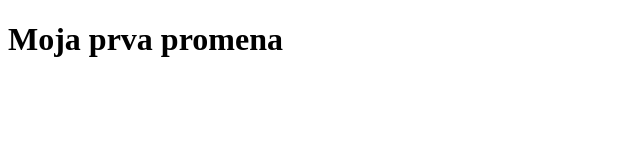
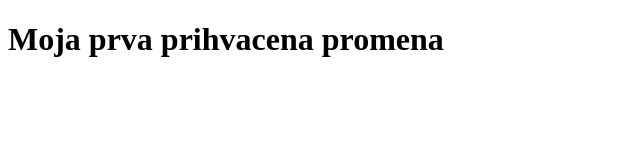
Before and after one commit to Branislava92/openProject, a plain HTML site: page index.html in a window 1280 px wide. Shown: the whole page, without its empty margins (0-640 px from the left). Drawn offline with Linux system fonts and the light colour scheme.

Commit message:
Update index.html

```diff
--- a/index.html
+++ b/index.html
@@ -4,6 +4,6 @@
 	<title>Moj prvi projekat</title>
 </head>
 <body>
-<h1>Moja prva promena</h1>
+<h1>Moja prva prihvacena promena</h1>
 </body>
 </html>
```
